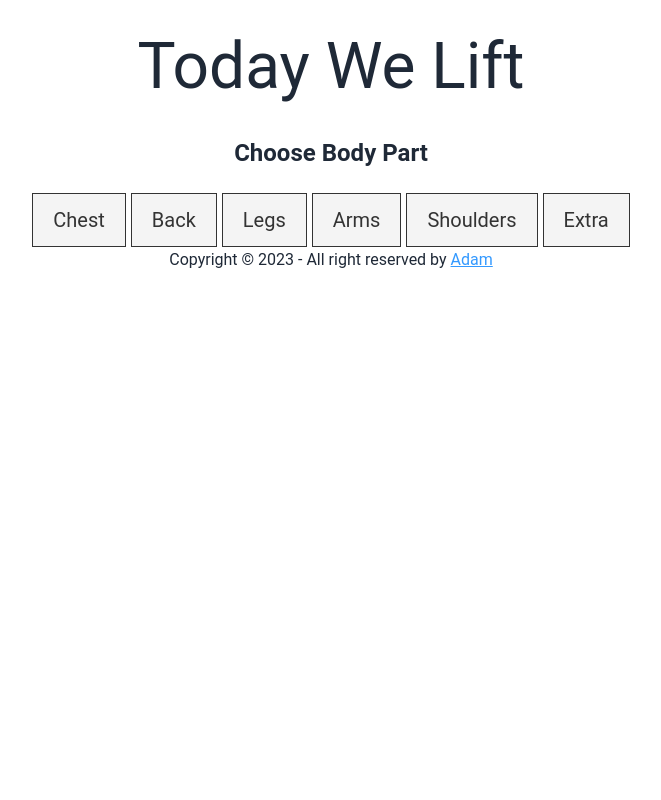
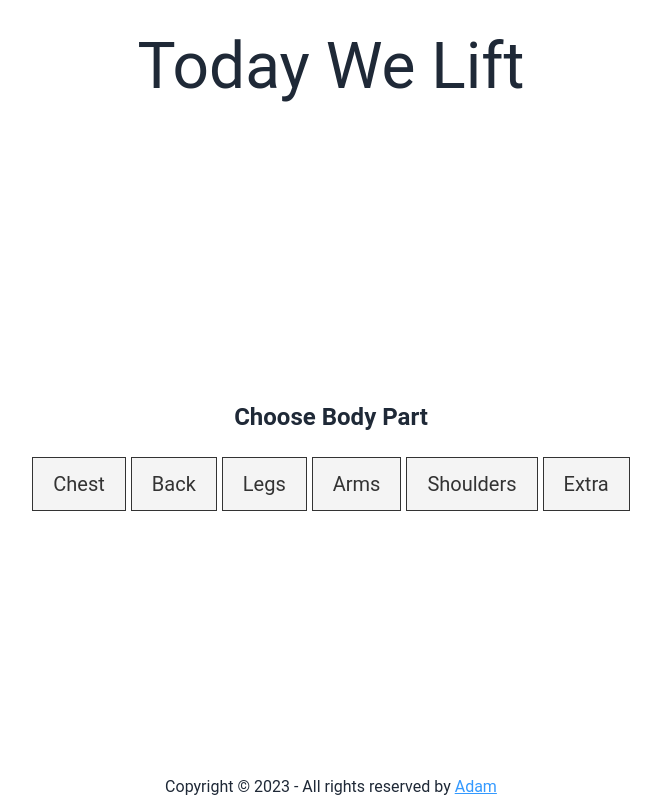
Before and after one commit to ajh0050/today-we-lift, a Next.js app: page / in a window 1280 px wide. Shown: the whole page, without its empty margins (309-970 px from the left). Built offline with nearby package versions, Linux system fonts and the light colour scheme.

Commit message:
Update the footer spacing

```diff
--- a/src/components/Footer.js
+++ b/src/components/Footer.js
@@ -2,6 +2,7 @@ import React from 'react'
 
 const Footer = () => {
     const containerStyle = {
+        marginTop: 'auto',
         display: 'flex',
         displayDirection: 'row',
         justifyContent: 'center',
@@ -15,7 +16,7 @@ const Footer = () => {
     return (
         <footer className="footer footer-center p-4 bg-base-300 text-base-content" style={containerStyle}>
             <div>
-                <p>Copyright © 2023 - All right reserved by <a target="_blank" href="https://github.com/ajh0050" style={linkStyle}>Adam</a></p>
+                <p>Copyright © 2023 - All rights reserved by <a target="_blank" href="https://github.com/ajh0050" style={linkStyle}>Adam</a></p>
             </div>
         </footer>
     )
--- a/src/components/Main.module.css
+++ b/src/components/Main.module.css
@@ -16,6 +16,7 @@
   }
 
 .mainContainer{
+    min-height: 80dvh;
     display:flex;
     flex-direction:column;
     align-items: center;
```
